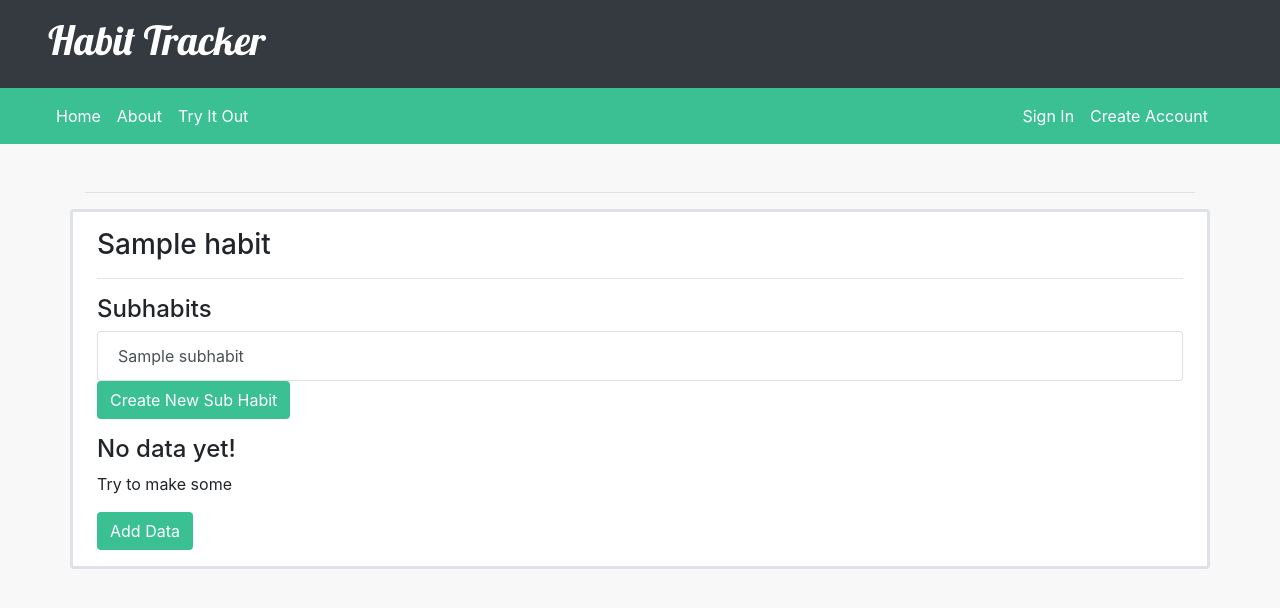
After one commit to kherrera1738/habitTracker, a Django app: template habitTracker/habits/templates/habits/viewhabit.html in a window 1280 px wide. The commit adds this page. Shown: the top 608 px of the page. Run offline with Django 3.2, Linux system fonts and the light colour scheme; the template is opened without the code that fills it: most values are stand-ins (such as "Sample title", 1, 10 or a date in 2020); some libraries are stand-ins or nearby versions.

Commit message:
Started work on habit functionality in UI

```diff
--- a/habitTracker/habitTracker/settings.py
+++ b/habitTracker/habitTracker/settings.py
@@ -25,7 +25,7 @@ SECRET_KEY = '@1jw%3u%=c(e!+lu+tuniv%0vtlv=&#%xm7t60*e%=+5z*l6l&'
 # SECURITY WARNING: don't run with debug turned on in production!
 DEBUG = True
 
-ALLOWED_HOSTS = []
+ALLOWED_HOSTS = ["192.168.1.89", "127.0.0.1"]
 
 
 # Application definition
--- a/habitTracker/habits/__init__.py
+++ b/habitTracker/habits/__init__.py
@@ -0,0 +1 @@
+default_app_config = "habits.apps.HabitsConfig"
--- a/habitTracker/habits/admin.py
+++ b/habitTracker/habits/admin.py
@@ -1,5 +1,5 @@
 from django.contrib import admin
-from .models import User, MainHabit, SubHabit, ActivityLog, ActivityEntry, ViewRequest, DataSet, QualitativeData, QuantitativeData
+from .models import User, MainHabit, SubHabit, ActivityLog, ActivityEntry, ViewRequest, DataSet, QualitativeData, QuantitativeData, QualitativeDataSet, QuantitativeDataSet
 
 # Register your models here.
 admin.site.register(User)
@@ -11,3 +11,5 @@ admin.site.register(ViewRequest)
 admin.site.register(DataSet)
 admin.site.register(QualitativeData)
 admin.site.register(QuantitativeData)
+admin.site.register(QualitativeDataSet)
+admin.site.register(QuantitativeDataSet)
--- a/habitTracker/habits/apps.py
+++ b/habitTracker/habits/apps.py
@@ -3,3 +3,6 @@ from django.apps import AppConfig
 
 class HabitsConfig(AppConfig):
     name = 'habits'
+
+    def ready(self):
+        import habits.signals
--- a/habitTracker/habits/static/habits/style.css
+++ b/habitTracker/habits/static/habits/style.css
@@ -7,23 +7,16 @@
 }
 
 .nav-link {
-  color: white;
-}
-
-.active {
-  color: black;
+  color: white !important;
 }
 
 .nav-link:hover {
-  color: black;
+  color: black !important;
 }
 
 .bform {
   background-color: white;
   border-width: 3px !important;
-  width: 500px;
-  margin: auto;
-  margin-top: 50px;
 }
 
 .btn-login {
@@ -36,6 +29,10 @@
   color: white;
 }
 
+#nav-button {
+  border-color: black;
+}
+
 body {
   background-color: #f8f8f8;
 }
--- a/habitTracker/habits/static/habits/style.scss
+++ b/habitTracker/habits/static/habits/style.scss
@@ -12,24 +12,20 @@ $third-color: #f8f8f8;
 }
 
 .nav-link {
-    color: white;
+    color: white !important;
 }
 
-.active {
-    color: black;
-}
+// .active {
+//     color: black;
+// }
 
 .nav-link:hover {
-    color: black;
-    // text-decoration: underline;
+    color: black !important;
 }
 
 .bform {
     background-color: white;
     border-width: 3px !important;
-    width: 500px;
-    margin: auto;
-    margin-top: 50px;
 }
 
 .btn-login {
@@ -42,6 +38,10 @@ $third-color: #f8f8f8;
     color: white;
 }
 
+#nav-button {
+    border-color: black;
+}
+
 body {
     background-color: $third-color;
 }
--- a/habitTracker/habits/templates/habits/layout.html
+++ b/habitTracker/habits/templates/habits/layout.html
@@ -3,6 +3,8 @@
 <!DOCTYPE html>
 <html lang="en">
     <head>
+        <meta charset="UTF-8">
+        <meta name="viewport" content="width=device-width, initial-scale=1.0">
         <title>Welcome!</title>
         <link rel="stylesheet" href="https://cdn.jsdelivr.net/npm/bootstrap@4.5.3/dist/css/bootstrap.min.css" integrity="sha384-TX8t27EcRE3e/ihU7zmQxVncDAy5uIKz4rEkgIXeMed4M0jlfIDPvg6uqKI2xXr2" crossorigin="anonymous">
         <link rel="stylesheet" type="text/css" href="{% static 'habits/style.css' %}">
@@ -12,7 +14,11 @@
         <div class="logo-div py-3 pl-5 bg-dark text-white">
             <h1>Habit Tracker</h1>
         </div>
-        <nav class="navbar navbar-expand-lg main-nav text-white pl-5">
+        <nav class="navbar navbar-expand-lg navbar-dark main-nav pl-5">
+            <button class="navbar-toggler" id="nav-button" type="button" data-toggle="collapse" data-target="#navbarNavDropdown" aria-controls="navbarNavDropdown" aria-expanded="false" aria-label="Toggle navigation">
+                <span class="navbar-toggler-icon"></span>
+            </button>
+            <div class="collapse navbar-collapse" id="navbarNavDropdown">
                 <ul class="navbar-nav">
                     <li class="nav-item">
                         <a class="nav-link" href="#">Home</a>
@@ -24,41 +30,71 @@
                         <a class="nav-link" href="#">Try It Out</a>
                     </li>
                 </ul>
+
+                <ul class="navbar-nav ml-md-auto pr-5">
                     {% if user.is_authenticated %}
-                <ul class="navbar-nav ml-md-auto pr-5">
-                    <li class="nav-item">
-                        <a class="nav-link" href="#">
-                            <svg width="1.5em" height="1.5em" viewBox="0 0 16 16" class="bi bi-person" fill="currentColor" xmlns="http://www.w3.org/2000/svg">
-                                <path fill-rule="evenodd" d="M10 5a2 2 0 1 1-4 0 2 2 0 0 1 4 0zM8 8a3 3 0 1 0 0-6 3 3 0 0 0 0 6zm6 5c0 1-1 1-1 1H3s-1 0-1-1 1-4 6-4 6 3 6 4zm-1-.004c-.001-.246-.154-.986-.832-1.664C11.516 10.68 10.289 10 8 10c-2.29 0-3.516.68-4.168 1.332-.678.678-.83 1.418-.832 1.664h10z"/>
+                        <li class="nav-item dropdown">
+                            <a class="nav-link" href="#" data-toggle="dropdown">
+                                <svg width="1.5em" height="1.5em" viewBox="0 0 16 16" class="bi bi-person-plus" fill="currentColor" xmlns="http://www.w3.org/2000/svg">
+                                    <path fill-rule="evenodd" d="M8 5a2 2 0 1 1-4 0 2 2 0 0 1 4 0zM6 8a3 3 0 1 0 0-6 3 3 0 0 0 0 6zm6 5c0 1-1 1-1 1H1s-1 0-1-1 1-4 6-4 6 3 6 4zm-1-.004c-.001-.246-.154-.986-.832-1.664C9.516 10.68 8.289 10 6 10c-2.29 0-3.516.68-4.168 1.332-.678.678-.83 1.418-.832 1.664h10zM13.5 5a.5.5 0 0 1 .5.5V7h1.5a.5.5 0 0 1 0 1H14v1.5a.5.5 0 0 1-1 0V8h-1.5a.5.5 0 0 1 0-1H13V5.5a.5.5 0 0 1 .5-.5z"/>
                                 </svg>
                             </a>
+                            <div class="dropdown-menu dropdown-menu-right">
+                                <a class="dropdown-item" href="#">item 1</a>
+                                <a class="dropdown-item" href="#">item 2</a>
+                            </div>
                         </li>
-                    <li class="nav-item">
-                        <a class="nav-link" href="#">
-                            <svg width="1.5em" height="1.5em" viewBox="0 0 16 16" class="bi bi-gear" fill="currentColor" xmlns="http://www.w3.org/2000/svg">
-                                <path fill-rule="evenodd" d="M8.837 1.626c-.246-.835-1.428-.835-1.674 0l-.094.319A1.873 1.873 0 0 1 4.377 3.06l-.292-.16c-.764-.415-1.6.42-1.184 1.185l.159.292a1.873 1.873 0 0 1-1.115 2.692l-.319.094c-.835.246-.835 1.428 0 1.674l.319.094a1.873 1.873 0 0 1 1.115 2.693l-.16.291c-.415.764.42 1.6 1.185 1.184l.292-.159a1.873 1.873 0 0 1 2.692 1.116l.094.318c.246.835 1.428.835 1.674 0l.094-.319a1.873 1.873 0 0 1 2.693-1.115l.291.16c.764.415 1.6-.42 1.184-1.185l-.159-.291a1.873 1.873 0 0 1 1.116-2.693l.318-.094c.835-.246.835-1.428 0-1.674l-.319-.094a1.873 1.873 0 0 1-1.115-2.692l.16-.292c.415-.764-.42-1.6-1.185-1.184l-.291.159A1.873 1.873 0 0 1 8.93 1.945l-.094-.319zm-2.633-.283c.527-1.79 3.065-1.79 3.592 0l.094.319a.873.873 0 0 0 1.255.52l.292-.16c1.64-.892 3.434.901 2.54 2.541l-.159.292a.873.873 0 0 0 .52 1.255l.319.094c1.79.527 1.79 3.065 0 3.592l-.319.094a.873.873 0 0 0-.52 1.255l.16.292c.893 1.64-.902 3.434-2.541 2.54l-.292-.159a.873.873 0 0 0-1.255.52l-.094.319c-.527 1.79-3.065 1.79-3.592 0l-.094-.319a.873.873 0 0 0-1.255-.52l-.292.16c-1.64.893-3.433-.902-2.54-2.541l.159-.292a.873.873 0 0 0-.52-1.255l-.319-.094c-1.79-.527-1.79-3.065 0-3.592l.319-.094a.873.873 0 0 0 .52-1.255l-.16-.292c-.892-1.64.902-3.433 2.541-2.54l.292.159a.873.873 0 0 0 1.255-.52l.094-.319z"/>
-                                <path fill-rule="evenodd" d="M8 5.754a2.246 2.246 0 1 0 0 4.492 2.246 2.246 0 0 0 0-4.492zM4.754 8a3.246 3.246 0 1 1 6.492 0 3.246 3.246 0 0 1-6.492 0z"/>
+                        <li class="nav-item dropdown">
+                            <a class="nav-link" href="#" data-toggle="dropdown">
+                                <svg width="1.5em" height="1.5em" viewBox="0 0 16 16" class="bi bi-bell" fill="currentColor" xmlns="http://www.w3.org/2000/svg">
+                                    <path d="M8 16a2 2 0 0 0 2-2H6a2 2 0 0 0 2 2z"/>
+                                    <path fill-rule="evenodd" d="M8 1.918l-.797.161A4.002 4.002 0 0 0 4 6c0 .628-.134 2.197-.459 3.742-.16.767-.376 1.566-.663 2.258h10.244c-.287-.692-.502-1.49-.663-2.258C12.134 8.197 12 6.628 12 6a4.002 4.002 0 0 0-3.203-3.92L8 1.917zM14.22 12c.223.447.481.801.78 1H1c.299-.199.557-.553.78-1C2.68 10.2 3 6.88 3 6c0-2.42 1.72-4.44 4.005-4.901a1 1 0 1 1 1.99 0A5.002 5.002 0 0 1 13 6c0 .88.32 4.2 1.22 6z"/>
                                 </svg>
                             </a>
+                            <div class="dropdown-menu dropdown-menu-right">
+                                <a class="dropdown-item" href="#">item 1</a>
+                                <a class="dropdown-item" href="#">item 2</a>
+                            </div>
                         </li>
-                </ul>
+                        <li class="nav-item dropdown">
+                            <a class="nav-link dropdown-toggle" href="#" data-toggle="dropdown">
+                                <svg width="1.5em" height="1.5em" viewBox="0 0 16 16" class="bi bi-person-circle" fill="currentColor" xmlns="http://www.w3.org/2000/svg">
+                                    <path d="M13.468 12.37C12.758 11.226 11.195 10 8 10s-4.757 1.225-5.468 2.37A6.987 6.987 0 0 0 8 15a6.987 6.987 0 0 0 5.468-2.63z"/>
+                                    <path fill-rule="evenodd" d="M8 9a3 3 0 1 0 0-6 3 3 0 0 0 0 6z"/>
+                                    <path fill-rule="evenodd" d="M8 1a7 7 0 1 0 0 14A7 7 0 0 0 8 1zM0 8a8 8 0 1 1 16 0A8 8 0 0 1 0 8z"/>
+                                </svg>
+                            </a>
+                            <div class="dropdown-menu dropdown-menu-right">
+                                <a class="dropdown-item" href="#">Profile</a>
+                                <a class="dropdown-item" href="#">Settings</a>
+                                <a class="dropdown-item" href="{% url 'logout' %}">logout</a>
+                            </div>
+                        </li>
                     {% else %}
-                <ul class="navbar-nav ml-md-auto pr-5">
                         <li class="nav-item">
                             <a class="nav-link" href="{% url 'login' %}">Sign In</a>
                         </li>
                         <li class="nav-item">
                             <a class="nav-link" href="{% url 'register' %}">Create Account</a>
                         </li>
+                    {% endif %}
                 </ul>
-            {% endif %}
+            </div>
         </nav>
-
         <div id="body">
+            <div class="container-md mt-5">
+                <h2>
+                    {% block title%}
+                    {% endblock %}
+                </h2>
+                <hr>
                 <div id="message"></div>
                 {% block body %}
                 {% endblock %}
             </div>
-
+        </div>
+        <script src="https://code.jquery.com/jquery-3.2.1.slim.min.js" integrity="sha384-KJ3o2DKtIkvYIK3UENzmM7KCkRr/rE9/Qpg6aAZGJwFDMVNA/GpGFF93hXpG5KkN" crossorigin="anonymous"></script>
+        <script src="https://cdnjs.cloudflare.com/ajax/libs/popper.js/1.12.9/umd/popper.min.js" integrity="sha384-ApNbgh9B+Y1QKtv3Rn7W3mgPxhU9K/ScQsAP7hUibX39j7fakFPskvXusvfa0b4Q" crossorigin="anonymous"></script>
+        <script src="https://maxcdn.bootstrapcdn.com/bootstrap/4.0.0/js/bootstrap.min.js" integrity="sha384-JZR6Spejh4U02d8jOt6vLEHfe/JQGiRRSQQxSfFWpi1MquVdAyjUar5+76PVCmYl" crossorigin="anonymous"></script>
     </body>
 </html>
--- /dev/null
+++ b/habitTracker/habits/templates/habits/viewhabit.html
@@ -0,0 +1,29 @@
+{% extends "habits/layout.html" %}
+
+{% block body %}
+    <div class="row justify-content-center">
+        <div class="border px-4 py-3 mb-3 rounded bform col-12">
+            <h3>{{ habit.name }}</h3>
+            <hr>
+            {% with subhabits=habit.subhabits.all %}
+                <h4>Subhabits</h4>
+                {% if subhabits %}
+                    <div class="list-group ">
+                        {% for subhabit in subhabits %}
+                            <a href="#" class="list-group-item list-group-item-action">{{ subhabit.name }}</a>
+                        {% endfor %}
+                    </div>
+                {% endif %}
+                <a href="#"><button class="btn btn-login mb-3">Create New Sub Habit</button></a>
+            {% endwith %}
+            {% with datapoints=allData.all %}
+                {% if datapoints %}
+                {% else %}
+                    <h4>No data yet!</h4>
+                    <p>Try to make some</p>
+                {% endif%}
+                <a href="#"><button class="btn btn-login">Add Data</button></a>
+            {% endwith %}
+        </div>
+    </div>
+{% endblock %}
--- a/habitTracker/habits/tests_views.py
+++ b/habitTracker/habits/tests_views.py
@@ -8,6 +8,3 @@ class UserUITestCase(TestCase):
     def setUp(self):
         user = User.objects.create(username="u1", email="u1@example.com", password="password1")
         user.save()
-
-    def test_login(self):
-        pass
--- a/habitTracker/habits/urls.py
+++ b/habitTracker/habits/urls.py
@@ -5,5 +5,7 @@ urlpatterns = [
     path("", views.index, name="index"),
     path("login", views.loginView, name="login"),
     path("register", views.registerView, name="register"),
-    path("logout", views.logoutView, name="logout")
+    path("logout", views.logoutView, name="logout"),
+    path("createHabit", views.createHabit, name="createHabit"),
+    path("habit/<int:habit_id>", views.viewhabit, name="viewhabit")
 ]
```
Also changed, not shown: habitTracker/habits/signals.py (renamed from habitTracker/habits/util.py, +5 -2 lines), habitTracker/habits/templates/habits/createHabit.html (added, +22 -0 lines), habitTracker/habits/templates/habits/formContainer.html (added, +19 -0 lines), habitTracker/habits/templates/habits/index.html (+22 -0 lines), habitTracker/habits/templates/habits/login.html (+2 -12 lines), habitTracker/habits/templates/habits/register.html (+5 -2 lines), habitTracker/habits/views.py (+52 -2 lines), habitTracker/db.sqlite3, 1 other file. Lines whose indentation alone changed are shown as unchanged.
